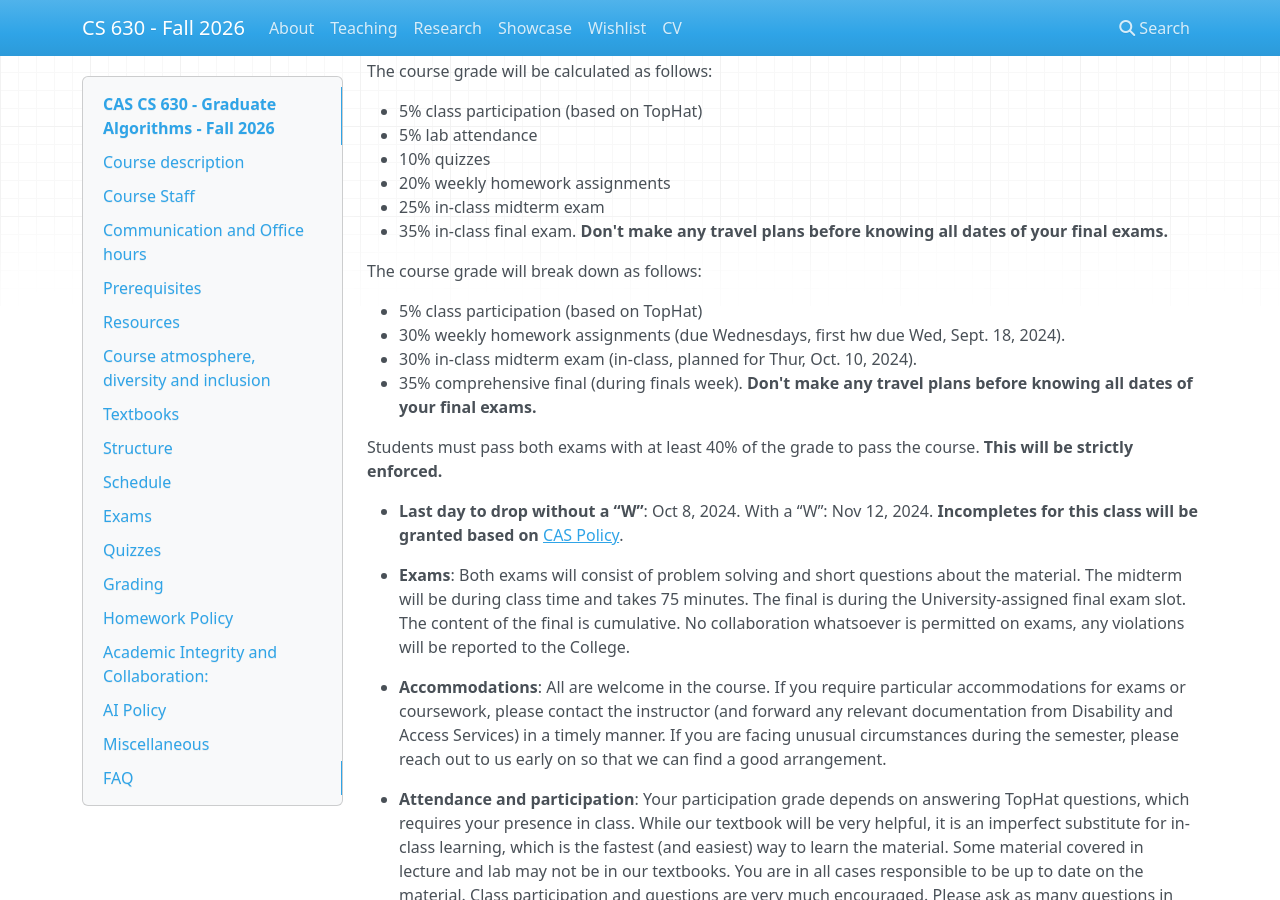
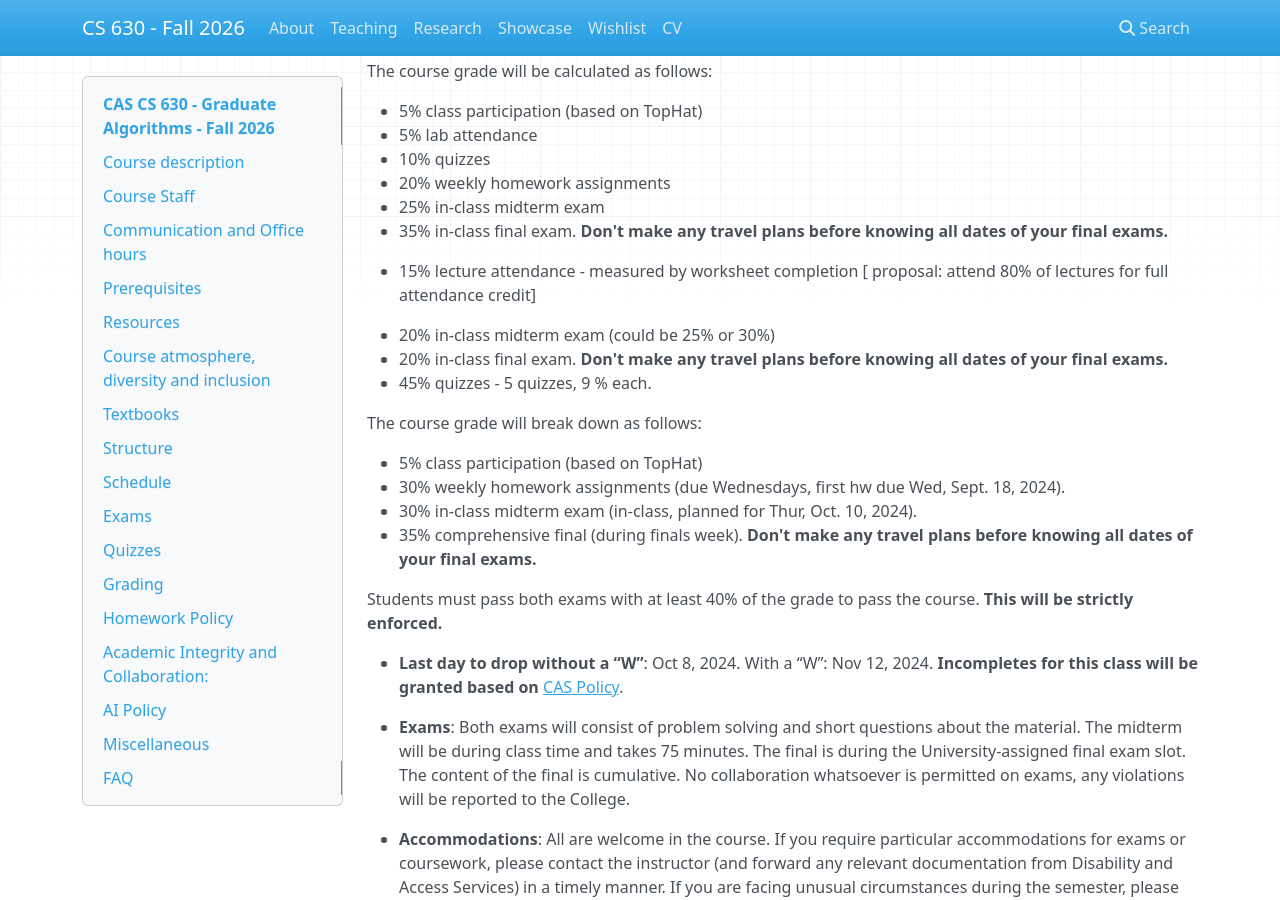
Before and after one commit to srtjanuario/2026.fall.cs630, an MkDocs documentation site: the page built from docs/index.md, in a window 1280 px wide and 900 px high, scrolled down 7317 px. Built offline with MkDocs 1.6.1, drawn with Linux system fonts in a browser that asks for light colours; nearby versions of some CDN libraries.

Commit message:
Grading (to be solved)

```diff
--- a/docs/index.md
+++ b/docs/index.md
@@ -362,6 +362,10 @@ The course grade will be calculated as follows:
 *   25% in-class midterm exam
 *   35% in-class final exam. **Don't make any travel plans before knowing all dates of your final exams.**
 
+* 15% lecture attendance - measured by worksheet completion [ proposal: attend 80% of lectures for full attendance credit]
+* 20% in-class midterm exam (could be 25% or 30%)
+* 20% in-class final exam. **Don't make any travel plans before knowing all dates of your final exams.**
+* 45% quizzes -  5 quizzes, 9 % each.
 
 The course grade will break down as follows:
 
```
